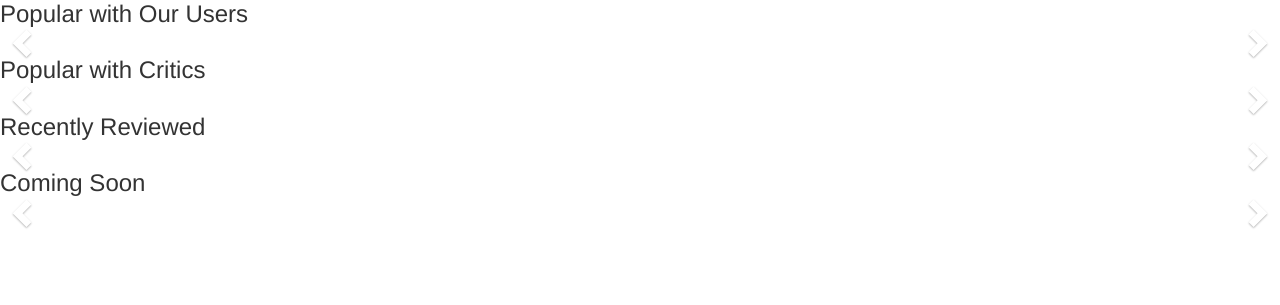
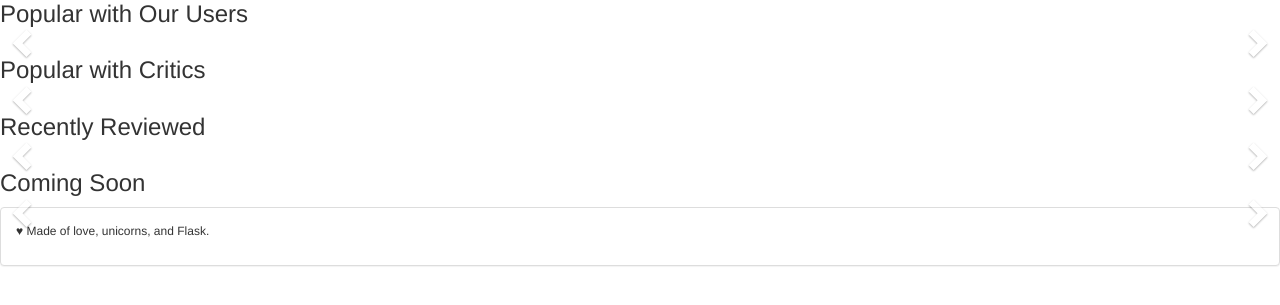
Before and after one commit to subwavesignals/exp_reviews, a Flask app: page / in a window 1280 px wide. Shown: the part 321-626 px from the top of the page. Run offline with Flask 2, Linux system fonts and the light colour scheme; data that the repository does not hold is empty; some libraries are stand-ins or nearby versions.

Commit message:
Added bottom panel

```diff
--- a/templates/base.html
+++ b/templates/base.html
@@ -45,7 +45,6 @@
   </div><!-- /.container-fluid -->
 </nav>
 
-    <!-- Do an AJAX thingy with a dropdown predictive text??? -->
 
     <!-- Flash message handling -->
     {% for message in get_flashed_messages() %}
@@ -54,5 +53,11 @@
 
     {% block content %}Y HAZ NO CONTENT????{% endblock %}
 
+<div class="panel panel-default">
+  <div class="panel-body">
+    <p style="font-size: 12px;">♥ Made of love, unicorns, and Flask.</p>
+  </div>
+</div>
+
 </body>
 </html>
```
